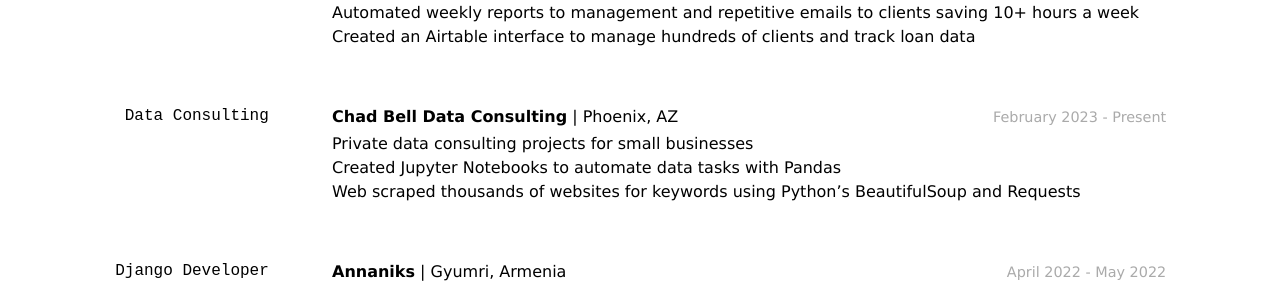
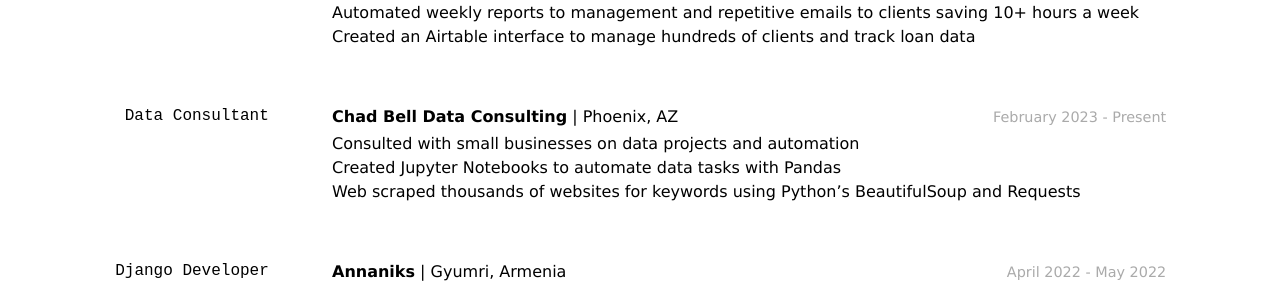
Before and after one commit to CBell045/Resume, a Jekyll site: the page built from docs/index.md, in a window 1280 px wide. Shown: the part 439-728 px from the top of the page. Built offline with Jekyll 4.4.1, drawn with Linux system fonts in a browser that asks for light colours.

Commit message:
finished changesf

```diff
--- a/docs/index.md
+++ b/docs/index.md
@@ -31,9 +31,9 @@ __Brigham Young University - Idaho__, Rexburg, ID
 - Automated weekly reports to management and repetitive emails to clients saving 10+ hours a week
 - Created an Airtable interface to manage hundreds of clients and track loan data
 
-### Data Consulting
+### Data Consultant
 `February 2023 - Present ` __Chad Bell Data Consulting__ | Phoenix, AZ
-- Private data consulting projects for small businesses
+- Consulted with small businesses on data projects and automation
 - Created Jupyter Notebooks to automate data tasks with Pandas
 - Web scraped thousands of websites for keywords using Python's BeautifulSoup and Requests
 
```
